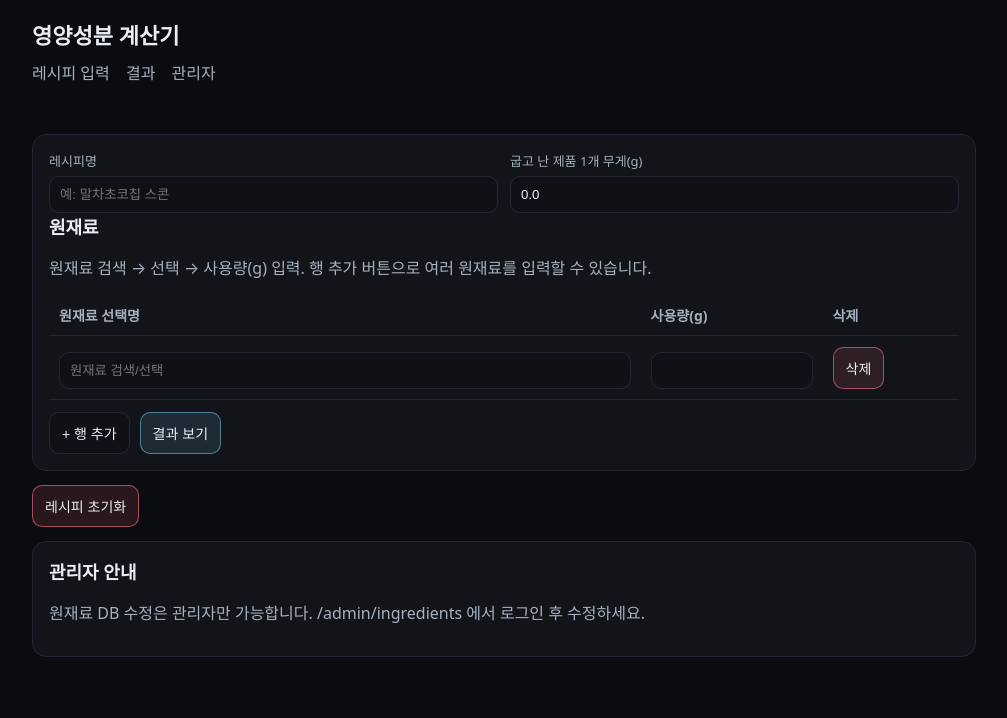
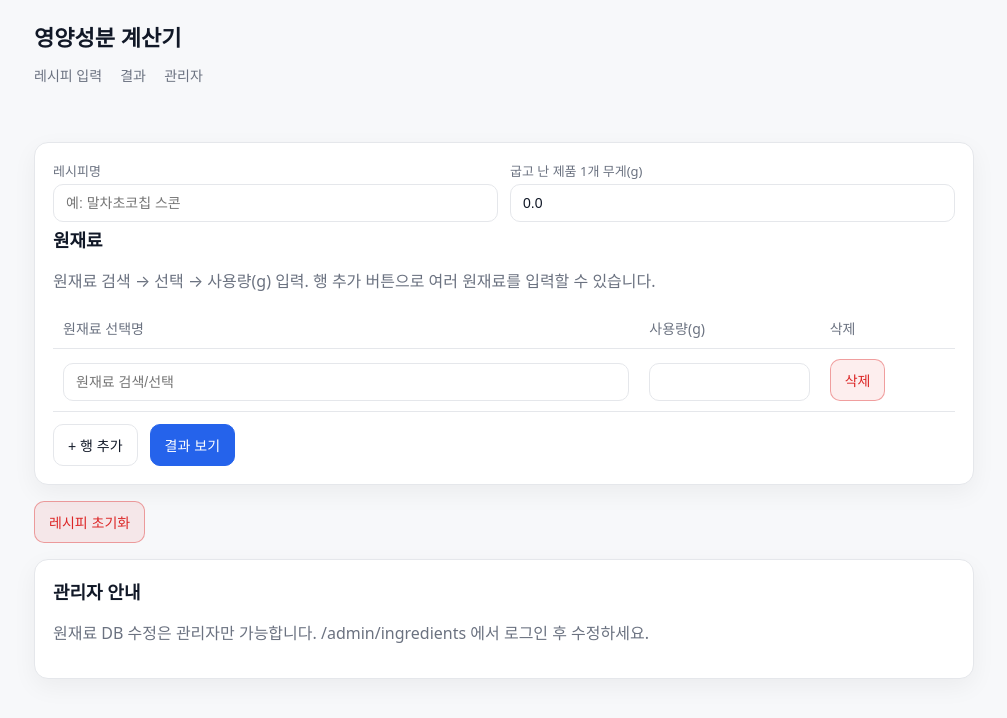
Before and after one commit to mudscone/nutrition-calculator, a FastAPI app: page / in a window 1280 px wide. Shown: the top 718 px of the page, without its empty margins (136-1143 px from the left). Run offline with FastAPI, Linux system fonts and the light colour scheme; data comes from the database, SQL or seed files in the repository.

Commit message:
Switch to light theme

```diff
--- a/app/static/style.css
+++ b/app/static/style.css
@@ -1,24 +1,205 @@
+/* ===============================
+   Light Theme Variables
+================================ */
+:root {
+  --bg: #f7f8fa;          /* 전체 배경 */
+  --card: #ffffff;       /* 카드 배경 */
+  --text: #111827;       /* 기본 텍스트 */
+  --muted: #6b7280;      /* 보조 텍스트 */
+  --line: #e5e7eb;       /* 경계선 */
+  --primary: #2563eb;    /* 포인트 블루 */
+  --danger: #dc2626;     /* 에러 레드 */
+}
 
-:root { --bg:#0b0c10; --card:#12141a; --text:#e9eef5; --muted:#a6b0bf; --line:#222633; --primary:#7dd3fc; --danger:#fb7185; }
-* { box-sizing:border-box; }
-body { margin:0; background:var(--bg); color:var(--text); font-family:system-ui, -apple-system, Segoe UI, Roboto, "Noto Sans KR", sans-serif; }
-.wrap { max-width:980px; margin:0 auto; padding:18px; }
-header h1 { margin:0 0 10px 0; font-size:22px; }
-.nav a { color:var(--muted); text-decoration:none; margin-right:12px; }
-.nav a:hover { color:var(--text); }
-.card { background:var(--card); border:1px solid var(--line); border-radius:14px; padding:16px; margin:14px 0; }
-h2 { margin:0 0 10px 0; font-size:18px; }
-label { display:block; font-size:13px; color:var(--muted); }
-input { width:100%; padding:10px 10px; margin-top:6px; border-radius:10px; border:1px solid var(--line); background:#0f1117; color:var(--text); }
-.table { width:100%; border-collapse:collapse; }
-.table th, .table td { border-bottom:1px solid var(--line); padding:10px; font-size:14px; }
-.table th { color:var(--muted); text-align:left; }
-.row { display:flex; gap:10px; align-items:center; margin-top:12px; flex-wrap:wrap; }
-.grid2 { display:grid; grid-template-columns:1fr 1fr; gap:12px; }
-.grid3 { display:grid; grid-template-columns:1fr 1fr 1fr; gap:12px; }
-.btn { display:inline-block; padding:10px 12px; border-radius:10px; border:1px solid var(--line); background:#0f1117; color:var(--text); cursor:pointer; text-decoration:none; font-size:14px; }
-.btn.primary { border-color:rgba(125,211,252,.5); background:rgba(125,211,252,.12); }
-.btn.danger { border-color:rgba(251,113,133,.6); background:rgba(251,113,133,.12); }
-.muted { color:var(--muted); }
-.error { color:var(--danger); }
-@media (max-width:760px) { .grid2,.grid3 { grid-template-columns:1fr; } }
+/* ===============================
+   Global
+================================ */
+* {
+  box-sizing: border-box;
+}
+
+body {
+  margin: 0;
+  background: var(--bg);
+  color: var(--text);
+  font-family: system-ui, -apple-system, Segoe UI, Roboto,
+               "Noto Sans KR", sans-serif;
+}
+
+/* ===============================
+   Layout
+================================ */
+.wrap {
+  max-width: 980px;
+  margin: 0 auto;
+  padding: 20px;
+}
+
+header h1 {
+  margin: 0 0 12px 0;
+  font-size: 22px;
+  font-weight: 600;
+}
+
+/* ===============================
+   Navigation
+================================ */
+.nav a {
+  color: var(--muted);
+  text-decoration: none;
+  margin-right: 14px;
+  font-size: 14px;
+}
+
+.nav a:hover {
+  color: var(--text);
+}
+
+/* ===============================
+   Card
+================================ */
+.card {
+  background: var(--card);
+  border: 1px solid var(--line);
+  border-radius: 14px;
+  padding: 18px;
+  margin: 16px 0;
+  box-shadow: 0 8px 24px rgba(0, 0, 0, 0.05);
+}
+
+/* ===============================
+   Typography
+================================ */
+h2 {
+  margin: 0 0 12px 0;
+  font-size: 18px;
+  font-weight: 600;
+}
+
+label {
+  display: block;
+  font-size: 13px;
+  color: var(--muted);
+  margin-bottom: 4px;
+}
+
+/* ===============================
+   Inputs
+================================ */
+input {
+  width: 100%;
+  padding: 10px 12px;
+  margin-top: 4px;
+  border-radius: 10px;
+  border: 1px solid var(--line);
+  background: #ffffff;
+  color: var(--text);
+  font-size: 14px;
+}
+
+input:focus {
+  outline: none;
+  border-color: var(--primary);
+  box-shadow: 0 0 0 2px rgba(37, 99, 235, 0.15);
+}
+
+/* ===============================
+   Table
+================================ */
+.table {
+  width: 100%;
+  border-collapse: collapse;
+}
+
+.table th,
+.table td {
+  border-bottom: 1px solid var(--line);
+  padding: 10px;
+  font-size: 14px;
+}
+
+.table th {
+  color: var(--muted);
+  text-align: left;
+  font-weight: 500;
+}
+
+/* ===============================
+   Layout Helpers
+================================ */
+.row {
+  display: flex;
+  gap: 12px;
+  align-items: center;
+  margin-top: 12px;
+  flex-wrap: wrap;
+}
+
+.grid2 {
+  display: grid;
+  grid-template-columns: 1fr 1fr;
+  gap: 12px;
+}
+
+.grid3 {
+  display: grid;
+  grid-template-columns: 1fr 1fr 1fr;
+  gap: 12px;
+}
+
+/* ===============================
+   Buttons
+================================ */
+.btn {
+  display: inline-block;
+  padding: 10px 14px;
+  border-radius: 10px;
+  border: 1px solid var(--line);
+  background: #ffffff;
+  color: var(--text);
+  cursor: pointer;
+  text-decoration: none;
+  font-size: 14px;
+  transition: all 0.15s ease;
+}
+
+.btn:hover {
+  background: #f3f4f6;
+}
+
+.btn.primary {
+  border-color: var(--primary);
+  background: var(--primary);
+  color: #ffffff;
+}
+
+.btn.primary:hover {
+  background: #1d4ed8;
+}
+
+.btn.danger {
+  border-color: rgba(220, 38, 38, 0.4);
+  background: rgba(220, 38, 38, 0.08);
+  color: var(--danger);
+}
+
+/* ===============================
+   States
+================================ */
+.muted {
+  color: var(--muted);
+}
+
+.error {
+  color: var(--danger);
+}
+
+/* ===============================
+   Responsive
+================================ */
+@media (max-width: 760px) {
+  .grid2,
+  .grid3 {
+    grid-template-columns: 1fr;
+  }
+}
--- a/app/templates/recipe.html
+++ b/app/templates/recipe.html
@@ -13,7 +13,7 @@
     <nav class="nav">
       <a href="/">레시피 입력</a>
       <a href="/result">결과</a>
-      <a href="/admin/ingredients">관리자</a>
+      <a href="/admin/login">관리자</a>
     </nav>
   </header>
 
--- a/app/templates/result.html
+++ b/app/templates/result.html
@@ -13,7 +13,7 @@
     <nav class="nav">
       <a href="/">레시피 입력</a>
       <a href="/result">결과</a>
-      <a href="/admin/ingredients">관리자</a>
+      <a href="/admin/login">관리자</a>
     </nav>
   </header>
 
```
